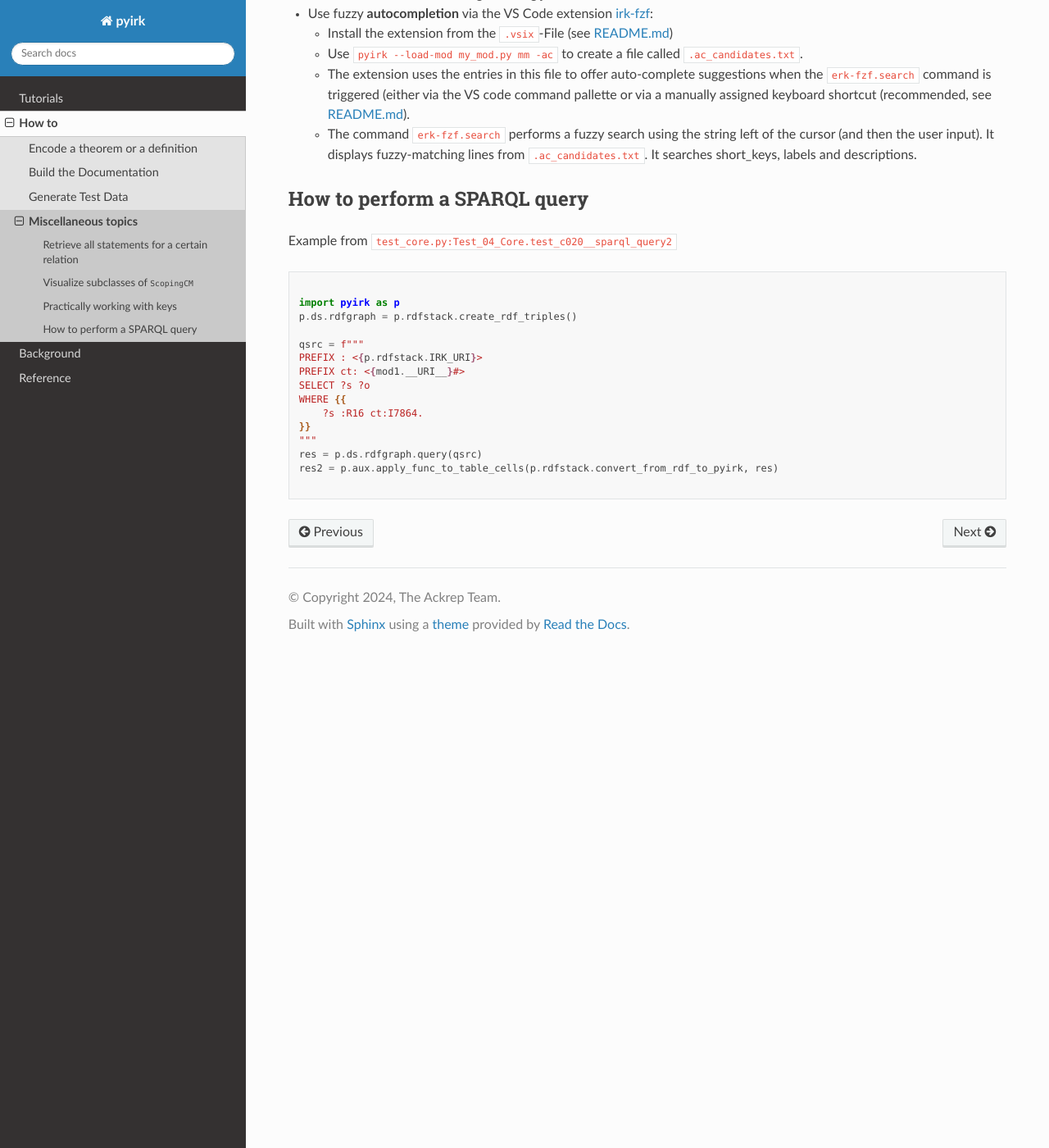
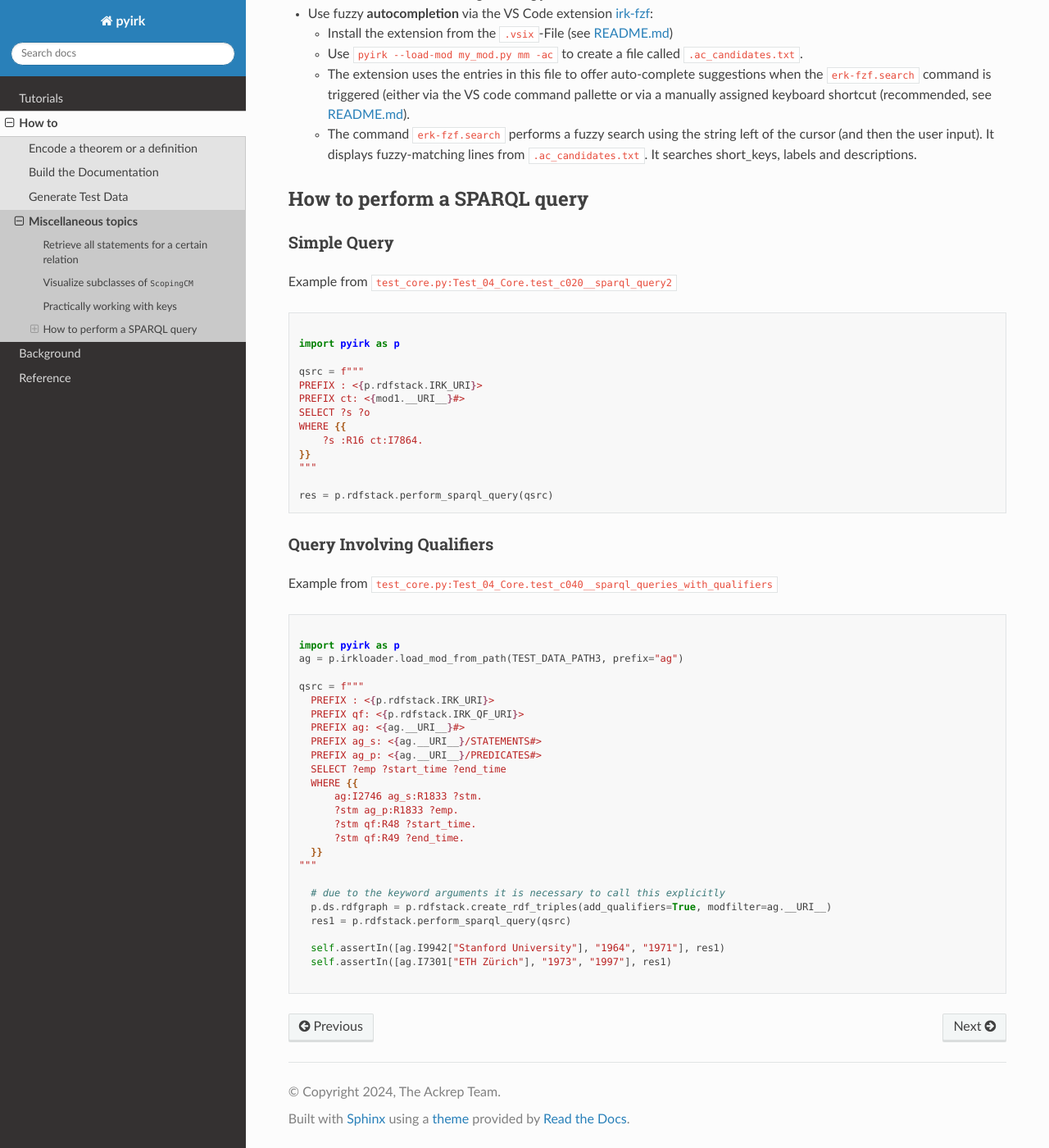
Before and after one commit to ackrep-org/pyirk-core, a Sphinx documentation site: the page built from docs/source/howto/miscellaneous.md, in a window 1280 px wide and 1400 px high, scrolled down 1364 px. Shown: the whole window at 82% size. Built offline with Sphinx 7.4.7 and the Read the Docs theme 3.1.0, drawn with Linux system fonts in a browser that asks for light colours; pages that are not in the unit, such as notebooks, are missing from menus; the version number could not be read and is left out.

Commit message:
doc (miscellaneous.md): add query involving qualifiers

````diff
--- a/docs/source/howto/miscellaneous.md
+++ b/docs/source/howto/miscellaneous.md
@@ -71,12 +71,13 @@ to type. Solutions:
 ## How to perform a SPARQL query
 
 
+### Simple Query
+
 Example from `test_core.py:Test_04_Core.test_c020__sparql_query2`
 
 ```python
 
 import pyirk as p
-p.ds.rdfgraph = p.rdfstack.create_rdf_triples()
 
 qsrc = f"""
 PREFIX : <{p.rdfstack.IRK_URI}>
@@ -86,7 +87,40 @@ WHERE {{
     ?s :R16 ct:I7864.
 }}
 """
-res = p.ds.rdfgraph.query(qsrc)
-res2 = p.aux.apply_func_to_table_cells(p.rdfstack.convert_from_rdf_to_pyirk, res)
+
+res = p.rdfstack.perform_sparql_query(qsrc)
+```
+
+
+### Query Involving Qualifiers
+
+Example from `test_core.py:Test_04_Core.test_c040__sparql_queries_with_qualifiers`
+
+```python
+
+import pyirk as p
+ag = p.irkloader.load_mod_from_path(TEST_DATA_PATH3, prefix="ag")
+
+qsrc = f"""
+  PREFIX : <{p.rdfstack.IRK_URI}>
+  PREFIX qf: <{p.rdfstack.IRK_QF_URI}>
+  PREFIX ag: <{ag.__URI__}#>
+  PREFIX ag_s: <{ag.__URI__}/STATEMENTS#>
+  PREFIX ag_p: <{ag.__URI__}/PREDICATES#>
+  SELECT ?emp ?start_time ?end_time
+  WHERE {{
+      ag:I2746 ag_s:R1833 ?stm.
+      ?stm ag_p:R1833 ?emp.
+      ?stm qf:R48 ?start_time.
+      ?stm qf:R49 ?end_time.
+  }}
+"""
+
+  # due to the keyword arguments it is necessary to call this explicitly
+  p.ds.rdfgraph = p.rdfstack.create_rdf_triples(add_qualifiers=True, modfilter=ag.__URI__)
+  res1 = p.rdfstack.perform_sparql_query(qsrc)
+
+  self.assertIn([ag.I9942["Stanford University"], "1964", "1971"], res1)
+  self.assertIn([ag.I7301["ETH Zürich"], "1973", "1997"], res1)
 
 ```
````
Also changed, not shown: docs/source/howto/index.md (+0 -3 lines).
